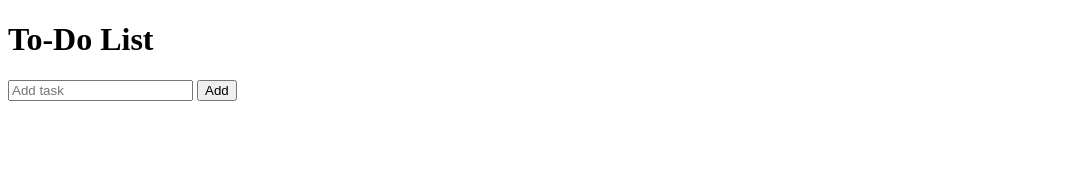
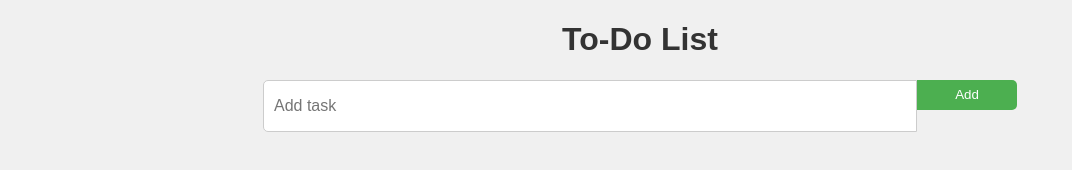
Before and after one commit to lubinronald36-design/ToDo, a plain HTML site: page index.html in a window 1280 px wide. Shown: the whole page, without its empty margins (0-1072 px from the left). Drawn offline with Linux system fonts and the light colour scheme.

Commit message:
Update style.css

```diff
--- a/style.css
+++ b/style.css
@@ -19,3 +19,55 @@ body {
 #tasks li:last-child {
   border-bottom: none;
 }
+body {
+  font-family: Arial, sans-serif;
+  background-color: #f0f0f0;
+}
+
+h1 {
+  text-align: center;
+  color: #333;
+}
+
+form {
+  display: flex;
+  justify-content: center;
+  margin-bottom: 20px;
+}
+
+input[type="text"] {
+  width: 50%;
+  height: 30px;
+  padding: 10px;
+  font-size: 16px;
+  border: 1px solid #ccc;
+  border-radius: 5px 0 0 5px;
+}
+
+button {
+  width: 100px;
+  height: 30px;
+  background-color: #4CAF50;
+  color: #fff;
+  border: none;
+  border-radius: 0 5px 5px 0;
+  cursor: pointer;
+}
+
+button:hover {
+  background-color: #3e8e41;
+}
+
+#tasks {
+  list-style: none;
+  padding: 0;
+  margin: 0;
+}
+
+#tasks li {
+  padding: 10px;
+  border-bottom: 1px solid #ccc;
+  background-color: #fff;
+}
+
+#tasks li:last-child
```
